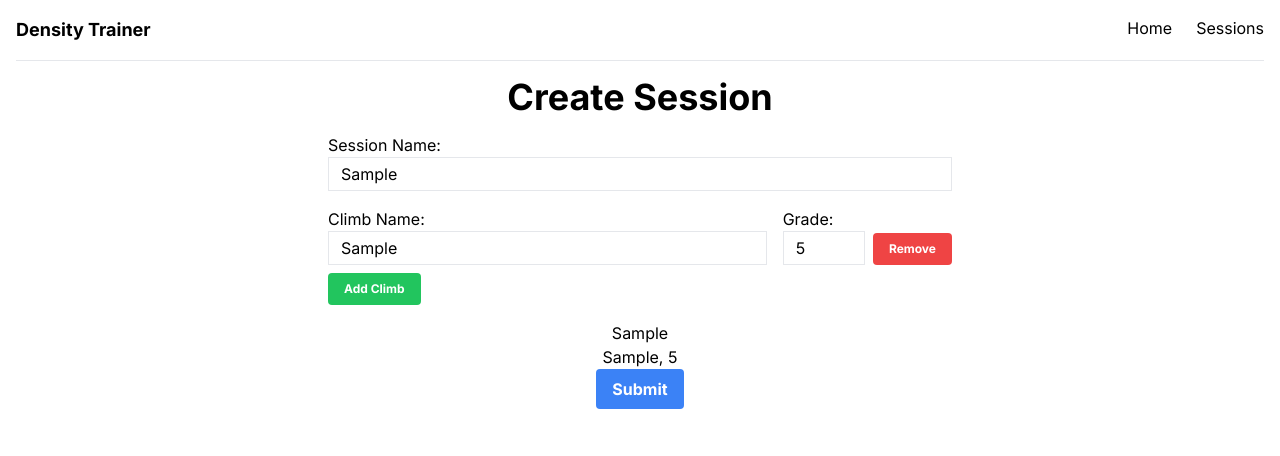
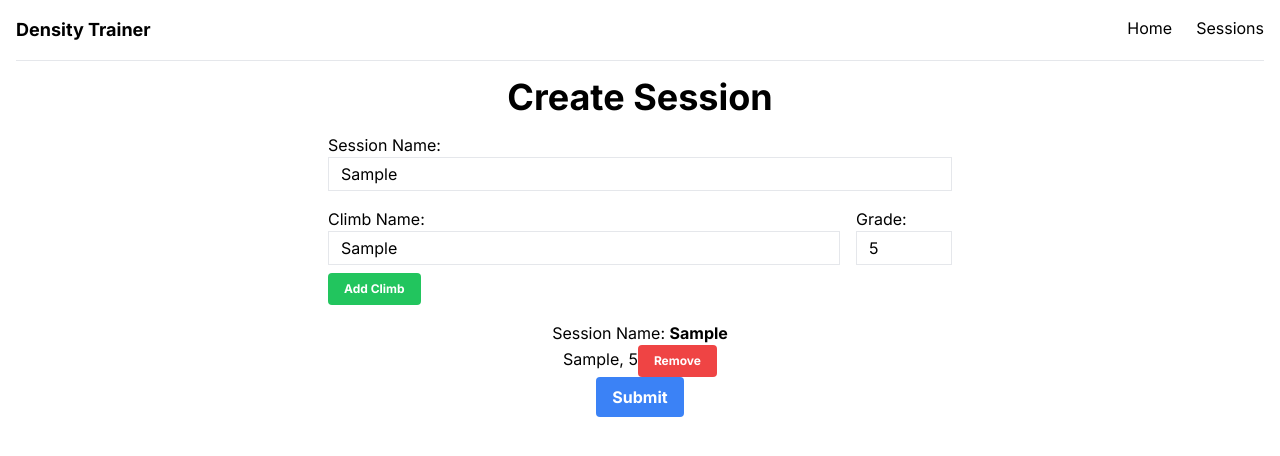
Before and after one commit to kylemcguire35/density-counter, a Next.js app: page /sessions/new in a window 1280 px wide. Both pictures are taken after typing "Sample", "Sample", "5" into the empty fields and a click on the button "Add Climb". Shown: the top 456 px of the page. Built offline with nearby package versions, Linux system fonts and the light colour scheme.

Commit message:
add remove func

```diff
--- a/src/app/components/forms/FormComponent.tsx
+++ b/src/app/components/forms/FormComponent.tsx
@@ -46,11 +46,6 @@ export default function FormComponent({
               name="grade"
             />
           </div>
-          <div className="pl-2 flex items-end">
-            <button className="bg-red-500 hover:bg-red-700 text-xs text-white font-bold py-2 px-4 rounded">
-              Remove
-            </button>
-          </div>
         </div>
         <div className="pt-2">
           <button
--- a/src/app/sessions/new/page.tsx
+++ b/src/app/sessions/new/page.tsx
@@ -8,7 +8,6 @@ export default function NewSession() {
     session: "",
   });
   const handlerSessionName = (data: string) => {
-    console.log("ping");
     setSession({ session: data });
   };
 
@@ -20,10 +19,24 @@ export default function NewSession() {
       { climb: data.climb, grade: data.grade },
     ]);
   };
-  var climbNames = climbs.map(function (i, idx) {
+
+  const handleRemove = (event: any) => {
+    const index = Number(event.target.name);
+    const newArray = climbs.filter((climb, i) => i !== index);
+    setClimbs(newArray);
+  };
+
+  const climbNames = climbs.map(function (i, idx) {
     return (
-      <div key={idx} className="climbName">
+      <div key={`${idx}-${i.climb}`}>
         {i.climb}, {i.grade}
+        <button
+          className="bg-red-500 hover:bg-red-700 text-xs text-white font-bold py-2 px-4 rounded"
+          onClick={(event) => handleRemove(event)}
+          name={`${idx}`}
+        >
+          Remove
+        </button>
       </div>
     );
   });
@@ -38,7 +51,9 @@ export default function NewSession() {
         climbs={climbs}
         setClimbs={handleAddClimbs}
       />
-      <div>{session.session}</div>
+      <h2>
+        Session Name: <b>{session.session}</b>
+      </h2>
       {climbNames}
       <button className="bg-blue-500 hover:bg-blue-700 text-white font-bold py-2 px-4 rounded">
         Submit
```
